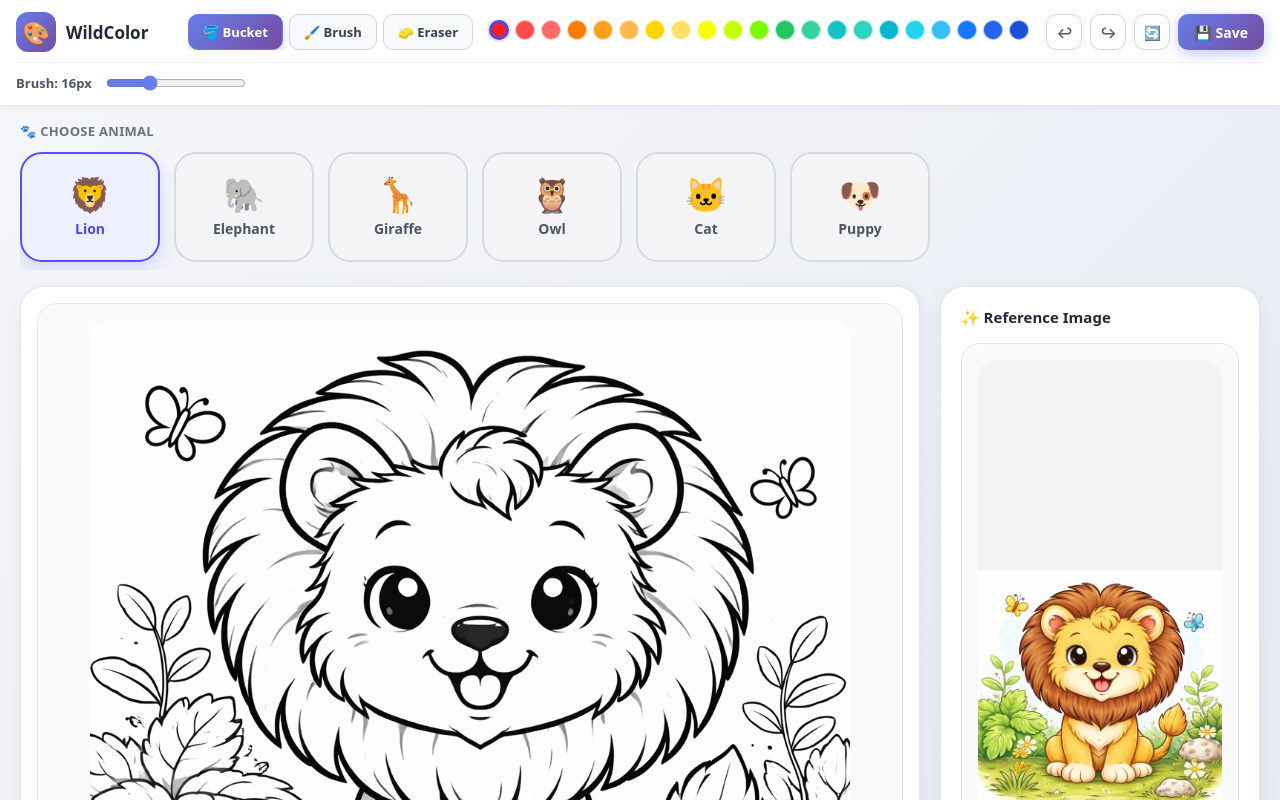
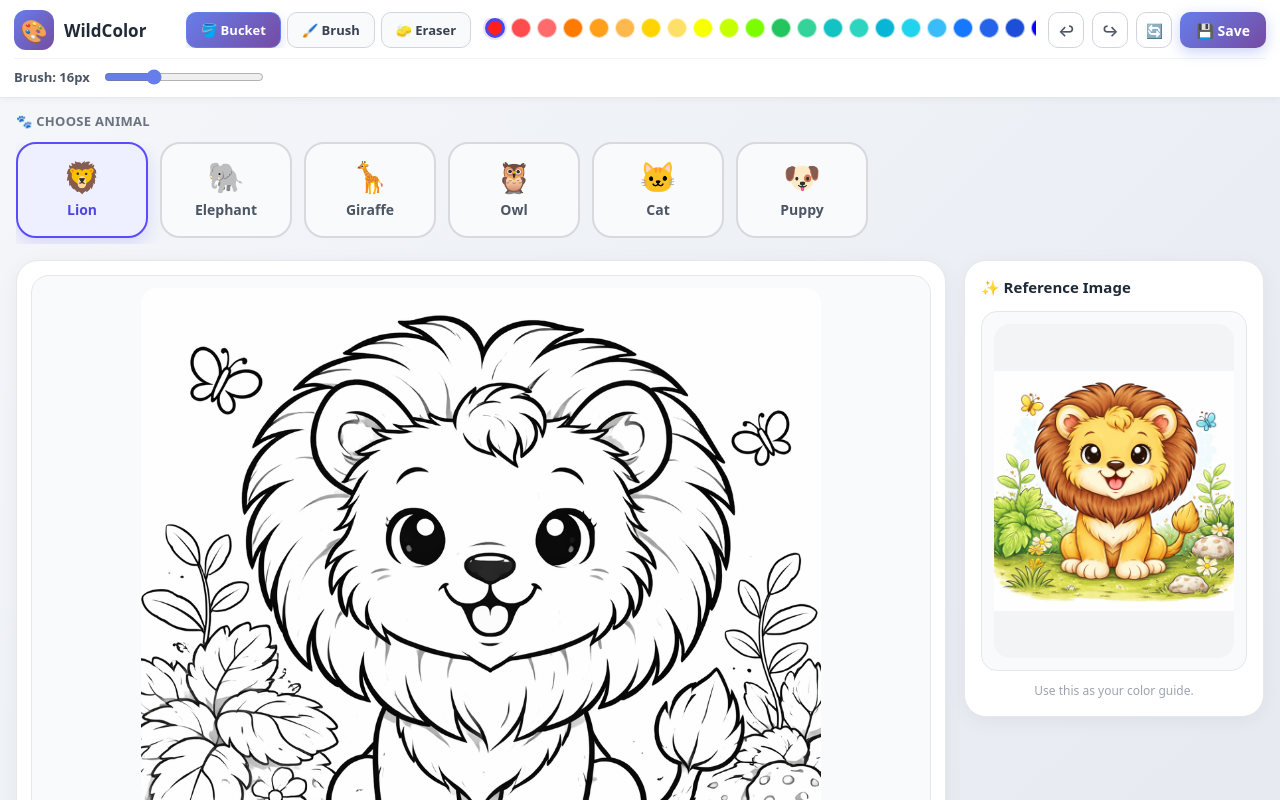
Before and after one commit to theiniyanvlogs-lab/Colouring-Digi-Animal-Book, a Next.js app: page / in a window 1280 px wide. Shown: the top 800 px of the page. Built offline with nearby package versions, Linux system fonts and the light colour scheme.

Commit message:
Update WildColorBook.jsx

```diff
--- a/components/WildColorBook.jsx
+++ b/components/WildColorBook.jsx
@@ -1,6 +1,6 @@
 "use client";
 
-import { useEffect, useMemo, useRef, useState, useCallback } from "react";
+import { useCallback, useEffect, useMemo, useRef, useState } from "react";
 
 const COLORS = [
   "#ff1f1f", "#ff4d4f", "#ff6b6b", "#ff7a00", "#ff9f1a", "#ffb84d", "#ffd400", "#ffe066",
@@ -16,7 +16,7 @@ const ANIMALS = [
   { id: "giraffe", name: "Giraffe", emoji: "🦒", coloring: "/images/giraffe-coloring.png", reference: "/reference/giraffe-reference.png" },
   { id: "owl", name: "Owl", emoji: "🦉", coloring: "/images/owl-coloring.png", reference: "/reference/owl-reference.png" },
   { id: "cat", name: "Cat", emoji: "🐱", coloring: "/images/cat-coloring.png", reference: "/reference/cat-reference.png" },
-  { id: "puppy", name: "Puppy", emoji: "🐶", coloring: "/images/puppy-coloring.png", reference: "/reference/puppy-reference.png" },
+  { id: "puppy", name: "Puppy", emoji: "🐶", coloring: "/images/puppy-coloring.png", reference: "/reference/puppy-reference.png" }
 ];
 
 function createFallbackColoringSvgDataUrl(label, emoji) {
@@ -39,9 +39,12 @@ function createFallbackColoringSvgDataUrl(label, emoji) {
 
 function createFallbackReferenceSvgDataUrl(label, emoji) {
   const svg = `<svg xmlns="http://www.w3.org/2000/svg" width="900" height="900" viewBox="0 0 900 900">
-    <defs><linearGradient id="g" x1="0" y1="0" x2="0" y2="1">
-      <stop offset="0%" stop-color="#dff4ff"/><stop offset="100%" stop-color="#fef3c7"/>
-    </linearGradient></defs>
+    <defs>
+      <linearGradient id="g" x1="0" y1="0" x2="0" y2="1">
+        <stop offset="0%" stop-color="#dff4ff"/>
+        <stop offset="100%" stop-color="#fef3c7"/>
+      </linearGradient>
+    </defs>
     <rect width="100%" height="100%" fill="url(#g)"/>
     <circle cx="450" cy="350" r="180" fill="#ffd54f" stroke="#111" stroke-width="18"/>
     <circle cx="360" cy="220" r="70" fill="#ffcc80" stroke="#111" stroke-width="18"/>
@@ -60,7 +63,7 @@ function createFallbackReferenceSvgDataUrl(label, emoji) {
 
 function loadImage(src) {
   return new Promise((resolve, reject) => {
-    const img = new Image();
+    const img = new window.Image();
     img.crossOrigin = "anonymous";
     img.onload = () => resolve(img);
     img.onerror = () => reject(new Error(`Image load failed: ${src}`));
@@ -73,32 +76,24 @@ function AnimalCard({ animal, active, onClick }) {
     <button
       onClick={onClick}
       style={{
-        width: 140,
-        minWidth: 140,
-        maxWidth: 140,
-        borderRadius: 22,
+        width: 132,
+        minWidth: 132,
+        borderRadius: 20,
         border: active ? "2px solid #5b4bff" : "2px solid #d8d8de",
-        background: active ? "#eef0ff" : "#f4f4f6",
-        padding: "18px 10px",
+        background: active ? "#eef0ff" : "#f8fafc",
+        padding: "14px 10px",
         cursor: "pointer",
         display: "flex",
         flexDirection: "column",
         alignItems: "center",
         justifyContent: "center",
         gap: 8,
-        minHeight: 110,
-        boxShadow: active ? "0 8px 18px rgba(91,75,255,0.18)" : "none",
-        transition: "all 0.2s ease",
+        minHeight: 96,
+        boxShadow: active ? "0 8px 18px rgba(91,75,255,0.16)" : "none",
         flexShrink: 0
       }}
-      onMouseEnter={(e) => {
-        if (!active) e.currentTarget.style.transform = "translateY(-3px)";
-      }}
-      onMouseLeave={(e) => {
-        if (!active) e.currentTarget.style.transform = "translateY(0)";
-      }}
     >
-      <div style={{ fontSize: 34, lineHeight: 1 }}>{animal.emoji}</div>
+      <div style={{ fontSize: 30, lineHeight: 1 }}>{animal.emoji}</div>
       <div
         style={{
           fontSize: 14,
@@ -129,7 +124,7 @@ function ReferencePanel({ animal, src, hasFallback }) {
             width: "100%",
             height: "100%",
             objectFit: "contain",
-            borderRadius: 18,
+            borderRadius: 16,
             background: "#f3f4f6"
           }}
           draggable={false}
@@ -137,8 +132,8 @@ function ReferencePanel({ animal, src, hasFallback }) {
       </div>
       <div style={styles.helperText}>
         {hasFallback
-          ? "🎨 Fallback reference shown. Upload your custom image to /public/reference/"
-          : "🎯 Match these colors or create your own style!"}
+          ? "Fallback reference shown."
+          : "Use this as your color guide."}
       </div>
     </div>
   );
@@ -153,7 +148,7 @@ export default function WildColorBook() {
   const [selectedColor, setSelectedColor] = useState(COLORS[0]);
   const [tool, setTool] = useState("bucket");
   const [brushSize, setBrushSize] = useState(16);
-  const [canvasSize, setCanvasSize] = useState({ width: 760, height: 760 });
+  const [canvasSize, setCanvasSize] = useState({ width: 680, height: 680 });
   const [isReady, setIsReady] = useState(false);
   const [referenceSrc, setReferenceSrc] = useState("");
   const [referenceFallback, setReferenceFallback] = useState(false);
@@ -165,7 +160,7 @@ export default function WildColorBook() {
   const lastDrawTimeRef = useRef(0);
 
   const animal = ANIMALS[selectedIndex];
-  const OUTLINE_THRESHOLD = 120;
+  const OUTLINE_THRESHOLD = 160;
   const MAX_UNDO_STEPS = 10;
 
   const coloringFallbackSrc = useMemo(
@@ -220,10 +215,12 @@ export default function WildColorBook() {
       setColoringFallback(true);
     }
 
-    const screenWidth = typeof window !== "undefined" ? window.innerWidth : 1440;
-    const isMobile = screenWidth < 1100;
-    const maxW = isMobile ? Math.min(screenWidth - 60, 760) : 760;
-    const maxH = 760;
+    const screenWidth = typeof window !== "undefined" ? window.innerWidth : 1365;
+    const isMobile = screenWidth < 1024;
+
+    const maxW = isMobile ? Math.min(screenWidth - 40, 640) : 680;
+    const maxH = isMobile ? 640 : 680;
+
     const ratio = Math.min(maxW / img.width, maxH / img.height);
     const width = Math.max(320, Math.round(img.width * ratio));
     const height = Math.max(320, Math.round(img.height * ratio));
@@ -241,14 +238,14 @@ export default function WildColorBook() {
     if (baseCtx && fillCtx) {
       baseCtx.clearRect(0, 0, width, height);
       fillCtx.clearRect(0, 0, width, height);
+
       baseCtx.drawImage(img, 0, 0, width, height);
+
       redrawAll();
+      setIsReady(true);
     }
-
-    setIsReady(true);
   }, [animal.coloring, coloringFallbackSrc, redrawAll]);
 
-  // SAFE: declared AFTER dependencies
   const loadAll = useCallback(async () => {
     setUndoStack([]);
     setRedoStack([]);
@@ -261,12 +258,12 @@ export default function WildColorBook() {
 
   useEffect(() => {
     const handleResize = () => {
-      if (isReady) loadColoringCanvas();
+      loadColoringCanvas();
     };
 
     window.addEventListener("resize", handleResize);
     return () => window.removeEventListener("resize", handleResize);
-  }, [isReady, loadColoringCanvas]);
+  }, [loadColoringCanvas]);
 
   const hexToRgba = useCallback((hex) => {
     let c = hex.replace("#", "");
@@ -320,8 +317,8 @@ export default function WildColorBook() {
     const snapshot = fillCtx.getImageData(0, 0, fillCanvas.width, fillCanvas.height);
 
     setUndoStack((prev) => {
-      const newStack = [...prev, snapshot];
-      return newStack.slice(-MAX_UNDO_STEPS);
+      const next = [...prev, snapshot];
+      return next.slice(-MAX_UNDO_STEPS);
     });
 
     setRedoStack([]);
@@ -338,15 +335,23 @@ export default function WildColorBook() {
 
     const width = baseCanvas.width;
     const height = baseCanvas.height;
+
     if (startX < 0 || startY < 0 || startX >= width || startY >= height) return;
 
     const baseImage = baseCtx.getImageData(0, 0, width, height);
     const fillImage = fillCtx.getImageData(0, 0, width, height);
+
     const baseData = baseImage.data;
     const fillData = fillImage.data;
+
     const startIndex = (startY * width + startX) * 4;
 
-    if (isOutlinePixel(baseData[startIndex], baseData[startIndex + 1], baseData[startIndex + 2], baseData[startIndex + 3])) {
+    if (isOutlinePixel(
+      baseData[startIndex],
+      baseData[startIndex + 1],
+      baseData[startIndex + 2],
+      baseData[startIndex + 3]
+    )) {
       return;
     }
 
@@ -384,7 +389,10 @@ export default function WildColorBook() {
       fillData[i + 2] = newColor.b;
       fillData[i + 3] = 255;
 
-      stack.push([cx + 1, cy], [cx - 1, cy], [cx, cy + 1], [cx, cy - 1]);
+      stack.push([cx + 1, cy]);
+      stack.push([cx - 1, cy]);
+      stack.push([cx, cy + 1]);
+      stack.push([cx, cy - 1]);
     }
 
     fillCtx.putImageData(fillImage, 0, 0);
@@ -408,12 +416,14 @@ export default function WildColorBook() {
     const minY = Math.max(0, y - radius);
     const maxY = Math.min(fillCanvas.height - 1, y + radius);
 
-    const fillImage = fillCtx.getImageData(minX, minY, maxX - minX + 1, maxY - minY + 1);
-    const baseImage = baseCtx.getImageData(minX, minY, maxX - minX + 1, maxY - minY + 1);
+    const w = maxX - minX + 1;
+    const h = maxY - minY + 1;
+
+    const fillImage = fillCtx.getImageData(minX, minY, w, h);
+    const baseImage = baseCtx.getImageData(minX, minY, w, h);
 
     const fillData = fillImage.data;
     const baseData = baseImage.data;
-    const localWidth = maxX - minX + 1;
 
     for (let py = minY; py <= maxY; py++) {
       for (let px = minX; px <= maxX; px++) {
@@ -423,7 +433,7 @@ export default function WildColorBook() {
 
         const localX = px - minX;
         const localY = py - minY;
-        const i = (localY * localWidth + localX) * 4;
+        const i = (localY * w + localX) * 4;
 
         if (isOutlinePixel(baseData[i], baseData[i + 1], baseData[i + 2], baseData[i + 3])) continue;
 
@@ -451,9 +461,11 @@ export default function WildColorBook() {
     const minY = Math.max(0, y - radius);
     const maxY = Math.min(fillCanvas.height - 1, y + radius);
 
-    const fillImage = fillCtx.getImageData(minX, minY, maxX - minX + 1, maxY - minY + 1);
+    const w = maxX - minX + 1;
+    const h = maxY - minY + 1;
+
+    const fillImage = fillCtx.getImageData(minX, minY, w, h);
     const fillData = fillImage.data;
-    const localWidth = maxX - minX + 1;
 
     for (let py = minY; py <= maxY; py++) {
       for (let px = minX; px <= maxX; px++) {
@@ -463,7 +475,7 @@ export default function WildColorBook() {
 
         const localX = px - minX;
         const localY = py - minY;
-        const i = (localY * localWidth + localX) * 4;
+        const i = (localY * w + localX) * 4;
 
         fillData[i] = 0;
         fillData[i + 1] = 0;
@@ -492,12 +504,16 @@ export default function WildColorBook() {
     isDrawingRef.current = true;
     lastDrawTimeRef.current = Date.now();
 
-    if (tool === "brush") drawBrushDot(point.x, point.y);
-    else eraseDot(point.x, point.y);
+    if (tool === "brush") {
+      drawBrushDot(point.x, point.y);
+    } else {
+      eraseDot(point.x, point.y);
+    }
   }, [drawBrushDot, eraseDot, floodFill, getCanvasPoint, isReady, pushUndoSnapshot, tool]);
 
   const handleMove = useCallback((e) => {
     e.preventDefault();
+
     if (!isReady || !isDrawingRef.current || tool === "bucket") return;
 
     const now = Date.now();
@@ -507,8 +523,11 @@ export default function WildColorBook() {
     const point = getCanvasPoint(e);
     if (!point) return;
 
-    if (tool === "brush") drawBrushDot(point.x, point.y);
-    else eraseDot(point.x, point.y);
+    if (tool === "brush") {
+      drawBrushDot(point.x, point.y);
+    } else {
+      eraseDot(point.x, point.y);
+    }
   }, [drawBrushDot, eraseDot, getCanvasPoint, isReady, tool]);
 
   const handleEnd = useCallback((e) => {
@@ -685,11 +704,12 @@ export default function WildColorBook() {
                   maxWidth: "100%",
                   maxHeight: "100%",
                   display: "block",
-                  borderRadius: 18,
-                  background: "#f3f4f6",
+                  borderRadius: 16,
+                  background: "#ffffff",
                   cursor: tool === "bucket" ? "pointer" : "crosshair",
                   touchAction: "none",
-                  userSelect: "none"
+                  userSelect: "none",
+                  WebkitUserSelect: "none"
                 }}
                 draggable={false}
               />
@@ -697,12 +717,12 @@ export default function WildColorBook() {
 
             <div style={styles.centerHelper}>
               {coloringFallback
-                ? `🎨 Fallback image for ${animal.name}. Add /public/images/${animal.id}-coloring.png for custom art.`
+                ? `Fallback image for ${animal.name}.`
                 : tool === "bucket"
-                  ? `🪣 Tap inside shapes to color ${animal.name}`
+                  ? `Bucket: click inside shape to fill ${animal.name}`
                   : tool === "brush"
-                    ? `🖌️ Paint freely inside the lines`
-                    : `🧽 Erase colors (outlines stay intact)`}
+                    ? `Brush: draw inside the outline`
+                    : `Eraser: remove colors only`}
             </div>
           </div>
         </main>
@@ -719,16 +739,16 @@ const styles = {
   appShell: {
     minHeight: "100vh",
     background: "linear-gradient(135deg, #f5f7fa 0%, #e4e8f0 100%)",
-    padding: 0,
-    fontFamily: "system-ui, -apple-system, sans-serif"
+    fontFamily: "system-ui, -apple-system, sans-serif",
+    overflowX: "hidden"
   },
   topBar: {
     background: "#ffffff",
     borderBottom: "1px solid #e5e7eb",
     position: "sticky",
     top: 0,
-    zIndex: 50,
-    padding: "12px 16px",
+    zIndex: 100,
+    padding: "10px 14px",
     boxShadow: "0 2px 8px rgba(0,0,0,0.04)"
   },
   topRow: {
@@ -764,7 +784,7 @@ const styles = {
     minWidth: 0,
     display: "flex",
     alignItems: "center",
-    gap: 12,
+    gap: 10,
     overflow: "hidden"
   },
   toolGroup: {
@@ -779,7 +799,7 @@ const styles = {
     border: "1px solid #d1d5db",
     background: "#f9fafb",
     color: "#374151",
-    fontWeight: 600,
+    fontWeight: 700,
     cursor: "pointer",
     fontSize: 13,
     whiteSpace: "nowrap"
@@ -788,7 +808,7 @@ const styles = {
     background: "linear-gradient(135deg, #667eea 0%, #764ba2 100%)",
     color: "#ffffff",
     border: "1px solid #667eea",
-    boxShadow: "0 4px 12px rgba(102, 126, 234, 0.3)"
+    boxShadow: "0 4px 12px rgba(102, 126, 234, 0.25)"
   },
   paletteScroll: {
     minWidth: 0,
@@ -831,7 +851,7 @@ const styles = {
     border: "1px solid #d1d5db",
     background: "#ffffff",
     color: "#4b5563",
-    fontWeight: 600,
+    fontWeight: 700,
     cursor: "pointer",
     display: "flex",
     alignItems: "center",
@@ -847,7 +867,7 @@ const styles = {
     color: "#ffffff",
     fontWeight: 700,
     cursor: "pointer",
-    boxShadow: "0 4px 14px rgba(102, 126, 234, 0.4)",
+    boxShadow: "0 4px 14px rgba(102, 126, 234, 0.35)",
     whiteSpace: "nowrap",
     fontSize: 14,
     display: "flex",
@@ -858,26 +878,26 @@ const styles = {
     display: "flex",
     alignItems: "center",
     gap: 12,
-    marginTop: 10,
-    paddingTop: 10,
+    marginTop: 8,
+    paddingTop: 8,
     borderTop: "1px solid #f3f4f6",
     flexWrap: "wrap"
   },
   brushLabel: {
     fontSize: 13,
-    fontWeight: 600,
+    fontWeight: 700,
     color: "#4b5563"
   },
   rangeInput: {
-    width: 140,
+    width: 160,
     accentColor: "#667eea"
   },
   animalsTopSection: {
-    padding: "16px 20px 8px"
+    padding: "14px 16px 8px"
   },
   animalsTopHeader: {
     fontSize: 13,
-    fontWeight: 700,
+    fontWeight: 800,
     color: "#6b7280",
     letterSpacing: 0.3,
     marginBottom: 12,
@@ -886,87 +906,83 @@ const styles = {
   animalsTopScroll: {
     overflowX: "auto",
     overflowY: "hidden",
-    paddingBottom: 8,
+    paddingBottom: 6,
     scrollbarWidth: "thin"
   },
   animalsTopRow: {
     display: "flex",
-    gap: 14,
+    gap: 12,
     flexWrap: "nowrap",
     minWidth: "max-content"
   },
   mainGrid: {
     display: "grid",
-    gridTemplateColumns: "minmax(420px, 1fr) 320px",
-    gap: 20,
-    padding: "8px 20px 20px",
+    gridTemplateColumns: "minmax(0, 1fr) 300px",
+    gap: 18,
+    padding: "8px 16px 20px",
     alignItems: "start"
   },
   centerPanel: {
     minWidth: 0
   },
   canvasOuterCard: {
-    borderRadius: 24,
+    borderRadius: 22,
     background: "#ffffff",
     border: "1px solid #e5e7eb",
-    padding: 16,
-    boxShadow: "0 4px 20px rgba(0,0,0,0.06)"
+    padding: 14,
+    boxShadow: "0 4px 20px rgba(0,0,0,0.05)"
   },
   canvasInnerBox: {
-    minHeight: 700,
-    borderRadius: 20,
+    minHeight: 620,
+    borderRadius: 18,
     background: "#f9fafb",
     border: "1px solid #e5e7eb",
     display: "flex",
     alignItems: "center",
     justifyContent: "center",
-    padding: 16,
+    padding: 12,
     overflow: "hidden"
   },
   centerHelper: {
-    marginTop: 14,
+    marginTop: 12,
     fontSize: 13,
     color: "#6b7280",
     textAlign: "center",
-    fontWeight: 500,
+    fontWeight: 600,
     lineHeight: 1.4
   },
   rightPanel: {
     minWidth: 0
   },
   sideCard: {
-    borderRadius: 24,
+    borderRadius: 22,
     background: "#ffffff",
     border: "1px solid #e5e7eb",
-    padding: 20,
-    boxShadow: "0 4px 20px rgba(0,0,0,0.06)"
+    padding: 16,
+    boxShadow: "0 4px 20px rgba(0,0,0,0.05)"
   },
   panelTitle: {
     fontSize: 15,
-    fontWeight: 700,
+    fontWeight: 800,
     color: "#1f2937",
-    marginBottom: 16,
-    display: "flex",
-    alignItems: "center",
-    gap: 6
+    marginBottom: 14
   },
   previewBox: {
-    height: 700,
-    borderRadius: 18,
+    height: 360,
+    borderRadius: 16,
     background: "#f9fafb",
     border: "1px solid #e5e7eb",
     display: "flex",
     alignItems: "center",
     justifyContent: "center",
-    padding: 16,
+    padding: 12,
     overflow: "hidden"
   },
   helperText: {
-    marginTop: 14,
+    marginTop: 12,
     fontSize: 12,
     color: "#9ca3af",
     textAlign: "center",
-    fontStyle: "italic",
-    lineHeight: 1.5
+    lineHeight: 1.4
   }
 };
```
